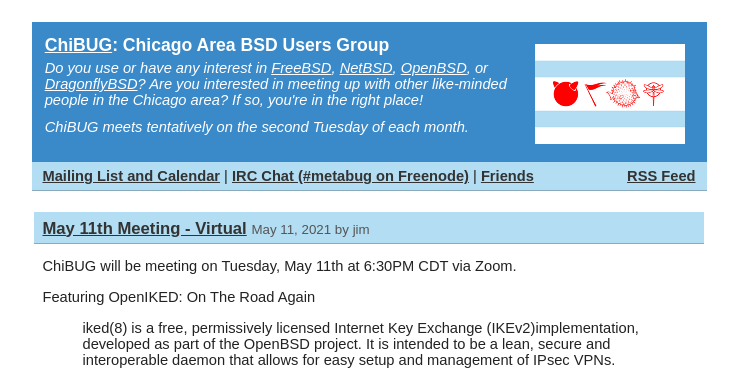
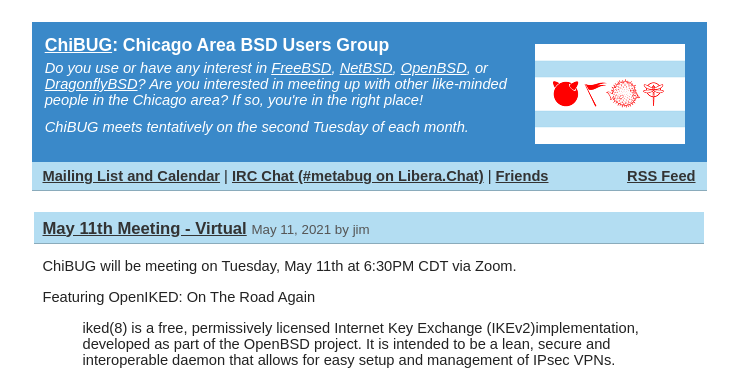
Before and after one commit to jcs/chibug.org, a Jekyll site: the page built from index.html, in a window 1280 px wide and 900 px high. Shown: the top 370 px of the window, without its empty margins (271-1009 px from the left). Built offline with Jekyll 4.4.1, drawn with Linux system fonts in a browser that asks for light colours.

Commit message:
missed freenode change

```diff
--- a/_layouts/default.html
+++ b/_layouts/default.html
@@ -44,7 +44,7 @@
 		<a href="https://groups.io/g/chibug">Mailing List and Calendar</a>
 		|
 		<a href="https://libera.chat/">IRC Chat (#metabug
-		on Freenode)</a>
+		on Libera.Chat)</a>
 		|
 		<a href="/friends/">Friends</a>
 	</div>
```
